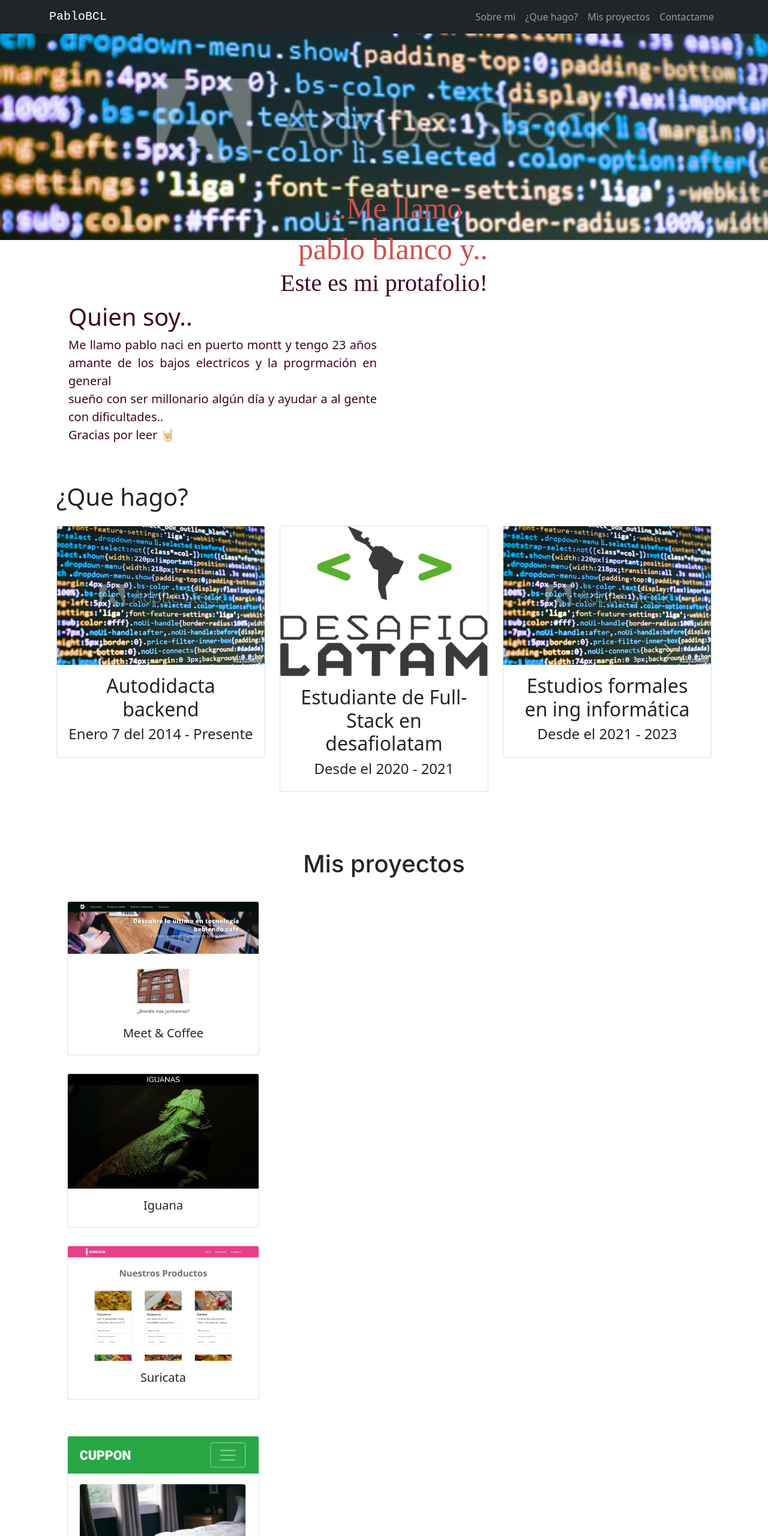
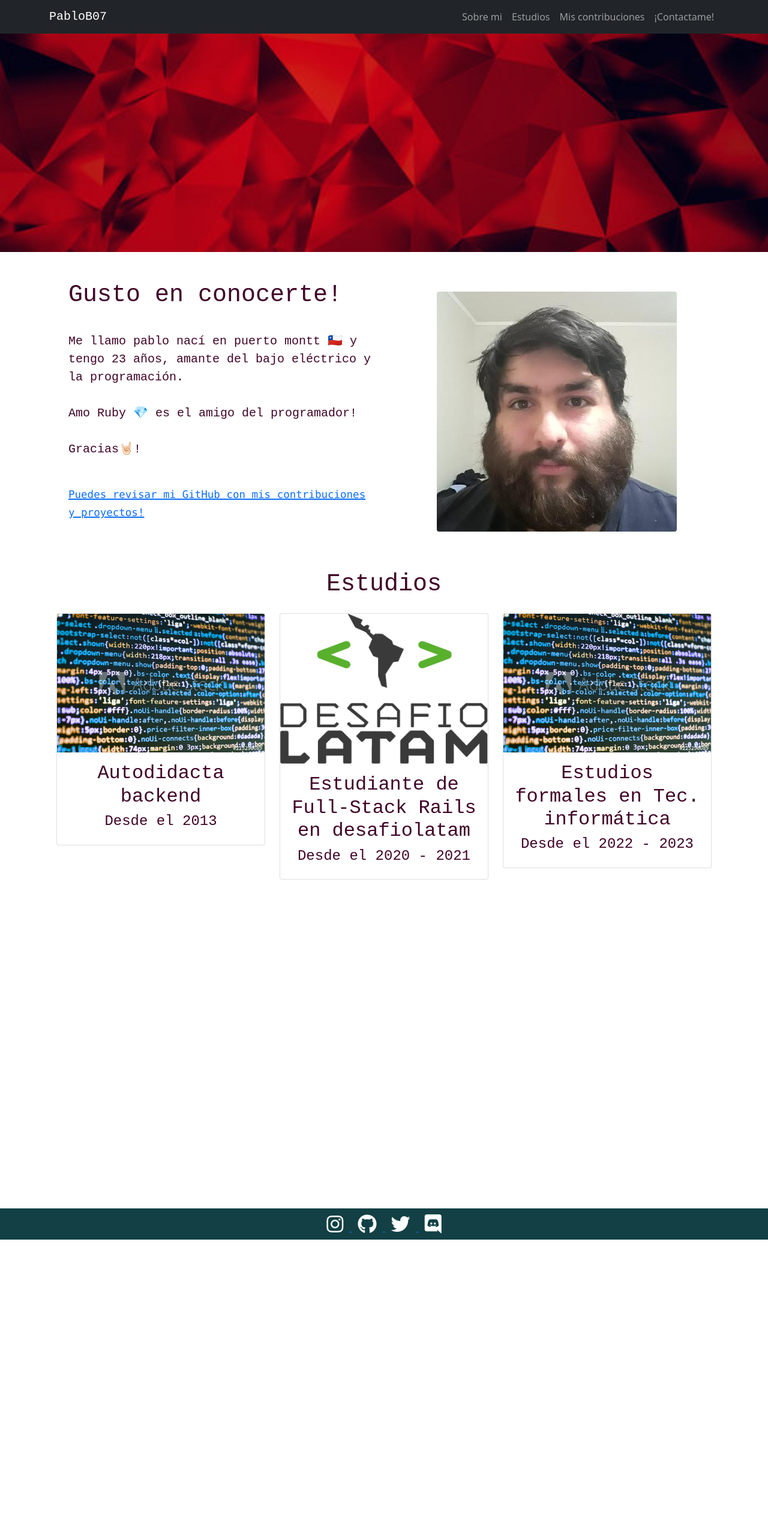
Before and after one commit to PabloB07/portafolio, a plain HTML site: page index.html in a window 1280 px wide. Shown: the top 2560 px of the page at 60% size. After the commit the page ends 2066 px from the top, so only its background shows below. Drawn offline with nearby package versions, Linux system fonts and the light colour scheme; a script that the page names is missing.

Commit message:
Last changes :helmet: :fire: :hand:

```diff
--- a/assets/css/styles.css
+++ b/assets/css/styles.css
@@ -1,37 +1,50 @@
-body {
-    font-family: 'Berkshire Swash', cursive;
+*{
+  margin: 0;
+  color: #400327;
+}
+
+.bg-dark {
+    background-color: #ff0800 !important;
   }
-
-  .bg-dark {
-    background-color: #2f072c !important;
-
-
+  .text{
+    font-family:'Courier New', Courier, monospace;
+    font-size: 20px;
   }
   .text-logo{
     font-family:'Courier New', Courier, monospace;
-    font-size: 50px;
-
-
+    font-size: 20px;
+    text-decoration: none;
+  }
+  .decoration{
+    text-decoration: none;
+    color: white;
+  }
+  .decoration:hover{
+    color: whitesmoke;
   }
   .hero-section{
   background-size: cover;
-  background-image: url("../img/bg_hero.jpg");
+  background-image: url("../img/bg.jpg");
   background-repeat: no-repeat;
-  height: 400px;
+  height: 420px;
   background-position: center;
 
   }
   .textos-header, .textos-header2{
   color: #d05050;
   font-size: 50px;
-  font-family: 'Berkshire Swash';
+  font-family:'Courier New', Courier, monospace;
   margin-left: 30px;
   text-align: center;
 
 
   }
 
-
+  .image{
+  text-align: right;
+  margin-top: -400px;
+  margin-right: -500px;
+  }
   .texto-header1{
   padding-top: 317px;
   }
@@ -44,7 +57,7 @@ body {
   .presentation-title{
     color: #400327;
     text-align: center;
-    font-family: 'Pacifico';
+    font-family:'Courier New', Courier, monospace;
   }
   .mi-presentacion li{
     list-style:none;
@@ -57,6 +70,7 @@ body {
     text-align: justify;
     font-size: 20px;
     color: #400326;
+    font-family:'Courier New', Courier, monospace;
   }
 
   .-icon{
@@ -66,7 +80,7 @@ body {
     padding-top: 10px;
   }
   .tituloprincipal-experiencia, .titulo-hobby{
-    font-family: 'Pacifico';
+    font-family:'Courier New', Courier, monospace;
     text-align: center;
     color: #000000;
     text-decoration: underline;
@@ -87,24 +101,11 @@ body {
   }
   .titulo-trabajos{
   text-align: center;
-  font-family:-apple-system, BlinkMacSystemFont, 'Segoe UI', Roboto, Oxygen, Ubuntu, Cantarell, 'Open Sans', 'Helvetica Neue', sans-serif
+  font-family:'Courier New', Courier, monospace;
   }
 
   .primeralinea, .segundalinea{
     margin-left: auto;
-  }
-  .mc, .iguana, .suricata, .cuppon, .ricomida {
-  max-width: 20rem;
-  margin: 30px;
-  }
-  .m-c, .igu-1, .suri-1, .cup-1, .rico-1{
-    text-align: center;
-  }
-  .tit-mc, .tit-iguana, .tit-suri, .tit-cupon, .tit-rico{
-    text-decoration: none;
-  }
-  .rico-col{
-    padding: 0;
   }
 
   #social-network{
@@ -118,7 +119,7 @@ body {
 
   }
   .mi-nombre{
-    font-family: 'Pacifico';
+    font-family:'Courier New', Courier, monospace;
     color: #ffffff;
     font-size: 60px;
   }
@@ -130,3 +131,8 @@ body {
   .card-text, .card-subttitle{
     text-align: center;
   }
+  .titulo-estudios{
+    font-family: 'Courier New', Courier, monospace;
+    text-align: center;
+
+  }
--- a/assets/javascript/main.js
+++ b/assets/javascript/main.js
@@ -1,4 +1,4 @@
-$(document).ready(function(){
+/*$(document).ready(function(){
     // Add smooth scrolling to all links
     $("a").on('click', function(event) {
 
@@ -29,3 +29,4 @@ $(document).ready(function(){
   $(function () {
     $('[data-toggle="tooltip"]').tooltip()
   })
+  */
--- a/index.html
+++ b/index.html
@@ -3,7 +3,7 @@
 <head>
   <meta charset="utf-8">
   <meta name="author" content="PabloB07">
-  <meta name="description" content="Mi portafolio githubpages!!!!">
+  <meta name="description" content="Mi portafolio en GitHub pages!">
   <meta name="viewport" content="width: device-width, inicial-scale=1.0">
   <title>PabloB07</title>
   <!-- CSS & Fontawesome, Font only bootstrap 5 -->
@@ -17,7 +17,7 @@
   <nav>
     <nav class="navbar navbar-expand-lg navbar-dark bg-dark fixed-top">
       <div class="container">
-        <span class="navbar-brand mb-0 text-logo">PabloBCL</span>
+        <span class="navbar-brand mb-0 text-logo"><a class="decoration" href="https://pablob07.github.io/portafolio/">PabloB07</a></span>
         <button class="navbar-toggler" type="button" data-toggle="collapse" data-target="#navbarNav" aria-controls="navbarNav" aria-expanded="false" aria-label="Toggle navigation">
           <span class="navbar-toggler-icon"></span>
         </button>
@@ -26,11 +26,11 @@
             <li class="nav-item">
               <a class="nav-link" href="#acercademi">Sobre mi</a></li>
             <li class="nav-item">
-              <a class="nav-link" href="#que-hago">¿Que hago?</a>
+              <a class="nav-link" href="#estudios">Estudios</a>
             <li class="nav-item">
-              <a class="nav-link" href="#mis-trabajos">Mis proyectos</a></li>
+              <a class="nav-link" href="#proyectos">Mis contribuciones</a></li>
             <li class="nav-item">
-              <a class=" nav-link" href="#contactame">Contactame</a></li>
+              <a class=" nav-link" href="#contactame">¡Contactame!</a></li>
           </ul>
         </div>
       </div>
@@ -41,12 +41,10 @@
       <div class="hero-section-foto"></div>
       <div class="row texto-header1">
         <div class="col-sm-12">
-            <bold><h1 class="textos-header">...Me llamo</h1>
         </div>
       </div>
       <div class="row ">
         <div class="col-sm-12">
-          <h2 class="textos-header2">pablo blanco y..</h2></bold>
         </div>
       </div>
     </div>
@@ -54,115 +52,66 @@
   </header>
   <section id="acercademi" class="margen-sup d-none d-sm-block d-sm-none d-md-block pt-5">
     <div class="container">
-      <h1 class="presentation-title">Este es mi protafolio!</h1>
       <div class="row mi-presentacion">
-        <div class="col-6 column0">
+        <div class="col-6 text-logo">
           <ul>
-              <h1>Quien soy..</h1>
-              <li>Me llamo pablo naci en puerto montt y tengo 23 años amante de los bajos electricos y la progrmación en general</li>
-              <li>sueño con ser millonario algún día y ayudar a al gente con dificultades..</li>
-              <p>Gracias por leer 🤘🏻</p>
+              <h1>Gusto en conocerte!</h1>
+              <br>
+              <li>Me llamo pablo nací en puerto montt 🇨🇱 y tengo 23 años, amante del bajo eléctrico y la programación.</li>
+              <br>
+              <li>Amo Ruby 💎 es el amigo del programador!</li>
+              <br>
+              <p>Gracias🤘🏻!</p>
+              <br>
+              <p><a href="https://github.com/PabloB07"><code>Puedes revisar mi GitHub con mis contribuciones y proyectos!</code></a></p>
+              <li class="image">
+                <img src="./assets/img/me.jpeg" class="rounded" alt="Simplemente yo jeje">
+              </li>
           </ul>
         </div>
       </div>
     </div>
   </section>
-  <section id="que-hago" class="pt-5">
+  <section id="estudios" class="pt-5">
     <div class="container">
       <div id="carouselExampleControls" class="carousel slide" data-ride="carousel">
         <div class="carousel-inner">
           <div class="carousel-item active">
             <div class="container">
-              <div class="row titulo-experiencia">
+              <div class="row titulo-estudios">
                 <div class="col-12">
-                  <h1 class="experiencia">¿Que hago?</h1>
+                  <h1 class="experiencia">Estudios</h1>
                 </div>
               </div>
-              <div class="row carrusel-1">
+              <div class="row carrusel-1 text">
                 <div class="col-sm-4 mb-5 mt-3">
                   <div class="card">
                     <img src="assets/img/bg_hero.jpg" class="card-img-top fono-icon" alt="card alt 1">
                     <div class="card-body">
                       <h2 class="card-text">Autodidacta backend</h2>
-                      <h4 class=" card-subttitle "> Enero 7 del 2014 - Presente</h4>
+                      <h4 class=" card-subttitle ">Desde el 2013</h4>
                     </div>
                   </div>
                 </div>
-                <div class="col-sm-4 mb-5 mt-3 ">
+                <div class="col-sm-4 mb-5 mt-3 text">
                   <div class="card">
                     <img src="assets/img/desafiolatam.png" class=" card-img-top front-icon" alt="front-icon">
                     <div class="card-body">
-                      <h2 class="card-text">Estudiante de Full-Stack en desafiolatam</h2>
+                      <h2 class="card-text">Estudiante de Full-Stack Rails en desafiolatam</h2>
                       <h4 class=" card-subttitle">Desde el 2020 - 2021</h4>
                     </div>
                   </div>
                 </div>
-                <div class="col-sm-4 mb-5 mt-3 ">
+                <div class="col-sm-4 mb-5 mt-3 text">
                     <div class="card">
                       <img src="assets/img/bg_hero.jpg" class=" card-img-top front-icon" alt="front-icon">
                       <div class="card-body">
-                        <h2 class="card-text">Estudios formales en ing informática</h2>
-                        <h4 class=" card-subttitle">Desde el 2021 - 2023</h4>
+                        <h2 class="card-text">Estudios formales en Tec. informática</h2>
+                        <h4 class=" card-subttitle">Desde el 2022 - 2023</h4>
                       </div>
                     </div>
                   </div>
               </div>
-            </div>
-          </div>
-          <a class="carousel-control-prev" href="#carouselExampleControls" role="button" data-slide="prev">
-            <span class="carousel-control-prev-icon" aria-hidden="true"></span>
-            <span class="sr-only">Previous</span>
-          </a>
-          <a class="carousel-control-next" href="#carouselExampleControls" role="button" data-slide="next">
-            <span class="carousel-control-next-icon" aria-hidden="true"></span>
-            <span class="sr-only">Next</span>
-          </a>
-        </div>
-      </div>
-    </div>
-    </div>
-    </section>
-  <section id="mis-trabajos" class="pt-5">
-    <div class="container">
-      <h1 class="titulo-trabajos">Mis proyectos</h1>
-      <div class="row primeralinea ">
-        <div class="card-deck mis-trabajos">
-          <div class="card primera-linea mc">
-            <img class="card-img-top" src="assets/img/meet_coffee.png" alt="mini-meet&coffee">
-            <div class="card-body m-c">
-              <h5 class="card-title tit-mc">Meet & Coffee</h5></button>
-            </div>
-          </div>
-          <div class="card iguana">
-            <img class="card-img-top" src="assets/img/iguana_page.png" alt="mini-iguana">
-            <div class="card-body igu-1">
-              <h5 class="card-title tit-iguana">Iguana</h5>
-            </div>
-          </div>
-          <div class="card suricata">
-            <img class="card-img-top" src="assets/img/suricata.png" alt="mini-suricata">
-            <div class="card-body suri-1">
-              <h5 class="card-title tit-suri">Suricata</h5>
-            </div>
-          </div>
-        </div>
-      </div>
-
-      <div class="row segundalinea">
-        <div class="card-deck">
-          <div class"col-sm">
-            <div class="card segunda-linea cuppon">
-              <img class="card-img-top" src="assets/img/cuppon.png" alt="mini-cuppon">
-              <div class="card-body cup-1">
-                <h5 class="card-title tit-cupon">Cuppon</h5>
-              </div>
-            </div>
-          </div>
-          <div class="col-sm mb-5 rico-col ">
-            <div class="card ricomida">
-              <img class="card-img-top" src="assets/img/ricomida.png" alt="mini-ricomida">
-              <div class="card-body rico-1">
-                <h5 class="card-title tit-rico">Ricomida</h5>
             </div>
           </div>
         </div>
@@ -170,100 +119,20 @@
     </div>
   </div>
 </section>
-  <div class="modal fade" id="exampleModalmeet" tabindex="-1" role="dialog" aria-labelledby="exampleModalLabel" aria-hidden="true">
-    <div class="modal-dialog" role="document">
-      <div class="modal-content">
-        <div class="modal-header">
-          <h5 class="modal-title" id="exampleModalLabel">Meet & Coffe</h5>
-
-          <button type="button" class="close" data-dismiss="modal" aria-label="Close">
-            <span aria-hidden="true">&times;</span>
-          </button>
-        </div>
-        <div class="modal-body">
-          <img src="assets/img/meet_coffee.png" class="img-fluid" alt="dasdas">
-        </div>
-      </div>
-    </div>
-  </div>
-  <div class="modal fade" id="exampleModaliguana" tabindex="-1" role="dialog" aria-labelledby="exampleModalLabel" aria-hidden="true">
-    <div class="modal-dialog" role="document">
-      <div class="modal-content">
-        <div class="modal-header">
-          <h5 class="modal-title" id="exampleModalLabel">Iguana</h5>
-
-          <button type="button" class="close" data-dismiss="modal" aria-label="Close">
-            <span aria-hidden="true">&times;</span>
-          </button>
-        </div>
-        <div class="modal-body">
-          <img src="assets/img/iguana_page.png" class="img-fluid" alt="dasdas">
-        </div>
-      </div>
-    </div>
-  </div>
-  <div class="modal fade" id="exampleModalsuricata" tabindex="-1" role="dialog" aria-labelledby="exampleModalLabel" aria-hidden="true">
-    <div class="modal-dialog" role="document">
-      <div class="modal-content">
-        <div class="modal-header">
-          <h5 class="modal-title" id="exampleModalLabel">Suricata</h5>
-
-          <button type="button" class="close" data-dismiss="modal" aria-label="Close">
-            <span aria-hidden="true">&times;</span>
-          </button>
-        </div>
-        <div class="modal-body">
-          <img src="assets/img/suricata.png" class="img-fluid" alt="dasdas">
-        </div>
-      </div>
-    </div>
-  </div>
-  <!---modal cupon--->
-  <div class="modal fade" id="exampleModalcuppon" tabindex="-1" role="dialog" aria-labelledby="exampleModalLabel" aria-hidden="true">
-    <div class="modal-dialog" role="document">
-      <div class="modal-content">
-        <div class="modal-header">
-          <h5 class="modal-title" id="exampleModalLabel">Cuppon</h5>
-
-          <button type="button" class="close" data-dismiss="modal" aria-label="Close">
-            <span aria-hidden="true">&times;</span>
-          </button>
-        </div>
-        <div class="modal-body">
-          <img src="assets/img/cuppon.png" class="img-fluid" alt="dasdas">
-        </div>
-      </div>
-    </div>
-  </div>
-  <div class="modal fade" id="exampleModalricomida" tabindex="-1" role="dialog" aria-labelledby="exampleModalLabel" aria-hidden="true">
-    <div class="modal-dialog" role="document">
-      <div class="modal-content">
-        <div class="modal-header">
-          <h5 class="modal-title" id="exampleModalLabel">Ricomida</h5>
-
-          <button type="button" class="close" data-dismiss="modal" aria-label="Close">
-            <span aria-hidden="true">&times;</span>
-          </button>
-        </div>
-        <div class="modal-body">
-          <img src="assets/img/ricomida.png" class="img-fluid" alt="dasdas">
-        </div>
-      </div>
-    </div>
-  </div>
-  </div>
 <article id="contactame">
   <div class="typeform-widget" data-url="https://form.typeform.com/to/JVtX7Pkk?typeform-medium=embed-snippet" style="width: 100%; height: 500px;"></div> <script> (function() { var qs,js,q,s,d=document, gi=d.getElementById, ce=d.createElement, gt=d.getElementsByTagName, id="typef_orm", b="https://embed.typeform.com/"; if(!gi.call(d,id)) { js=ce.call(d,"script"); js.id=id; js.src=b+"embed.js"; q=gt.call(d,"script")[0]; q.parentNode.insertBefore(js,q) } })() </script>
 </article>
-  <section id="social-network">
+  <footer id="social-network">
     <div class="container-d-block">
-      <div class="row">
+      <div class="row-fluid">
         <div class="col-12">
           <a href="https://instagram.com/pablobn07/"><i class="fab fa-instagram icono-1 fa-2x"></i>
-          <a href="https://github.com/PabloB07"><i class="fab fa-github-square icono-2 fa-2x"></i>
+          <a href="https://github.com/PabloB07"><i class="fab fa-github icono-2 fa-2x"></i>
+          <a href="https://twitter.com/pablobcl"><i class="fab fa-twitter icono-2 fa-2x"></i>
+          <a href="https://discord.gg/P5hqh99"><i class="fab fa-discord icono-2 fa-2x"></i>
         </div>
       </div>
-  </section>
+    </footer>
   <!-- JS de mi portafolio-->
   <script src="https://cdn.jsdelivr.net/npm/@popperjs/core@2.5.4/dist/umd/popper.min.js" integrity="sha384-q2kxQ16AaE6UbzuKqyBE9/u/KzioAlnx2maXQHiDX9d4/zp8Ok3f+M7DPm+Ib6IU" crossorigin="anonymous"></script>
   <script src="https://cdn.jsdelivr.net/npm/bootstrap@5.0.0-beta1/dist/js/bootstrap.min.js" integrity="sha384-pQQkAEnwaBkjpqZ8RU1fF1AKtTcHJwFl3pblpTlHXybJjHpMYo79HY3hIi4NKxyj" crossorigin="anonymous"></script>
```
Also changed, not shown: assets/img/bg.jpg (added), assets/img/cuppon.png (deleted), assets/img/dmark.png (deleted), assets/img/iguana_page.png (deleted), assets/img/me.jpeg (added), assets/img/meet_coffee.png (deleted), assets/img/ricomida.png (deleted), assets/img/suricata.png (deleted), 3 other files. Lines whose indentation alone changed are shown as unchanged.
